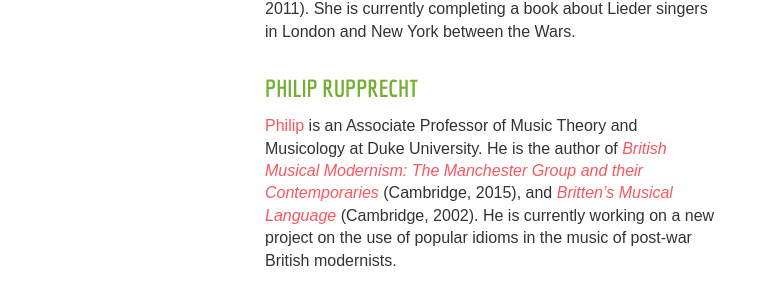
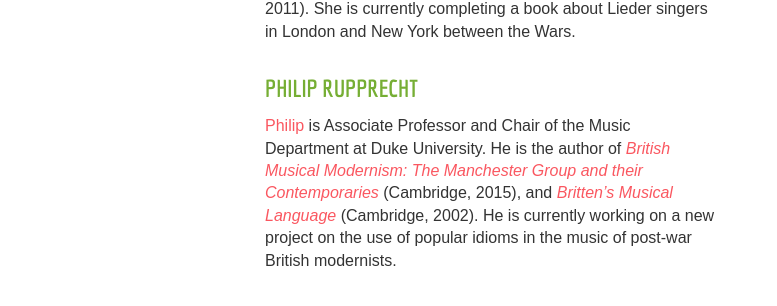
Before and after one commit to musicandthemiddlebrow/musicandthemiddlebrow.github.io, a Jekyll site: the page built from people.html, in a window 1280 px wide. Shown: the part 1194-1500 px from the top of the page, without its empty margins (0-777 px from the left). Built offline with Jekyll 4.4.1, drawn with Linux system fonts in a browser that asks for light colours.

Commit message:
Amend text

```diff
--- a/people.html
+++ b/people.html
@@ -48,7 +48,7 @@ permalink: /people/
 
 <h3>Philip Rupprecht</h3>
 <p><a href="https://fds.duke.edu/db/aas/Music/faculty/philrupprecht1">Philip</a>
-  is an Associate Professor of Music Theory and Musicology at Duke University. He is the
+  is Associate Professor and Chair of the Music Department at Duke University. He is the
   author of <em><a href="http://www.cambridge.org/gb/academic/subjects/music/twentieth-century-and-contemporary-music/british-musical-modernism-manchester-group-and-their-contemporaries">British Musical Modernism: The Manchester Group and their Contemporaries</a></em> (Cambridge, 2015),
   and <em><a href="http://www.cambridge.org/gb/academic/subjects/music/twentieth-century-and-contemporary-music/brittens-musical-language">Britten’s Musical Language</a></em> (Cambridge, 2002). He is currently working
   on a new project on the use of popular idioms in the music of post-war British
```
